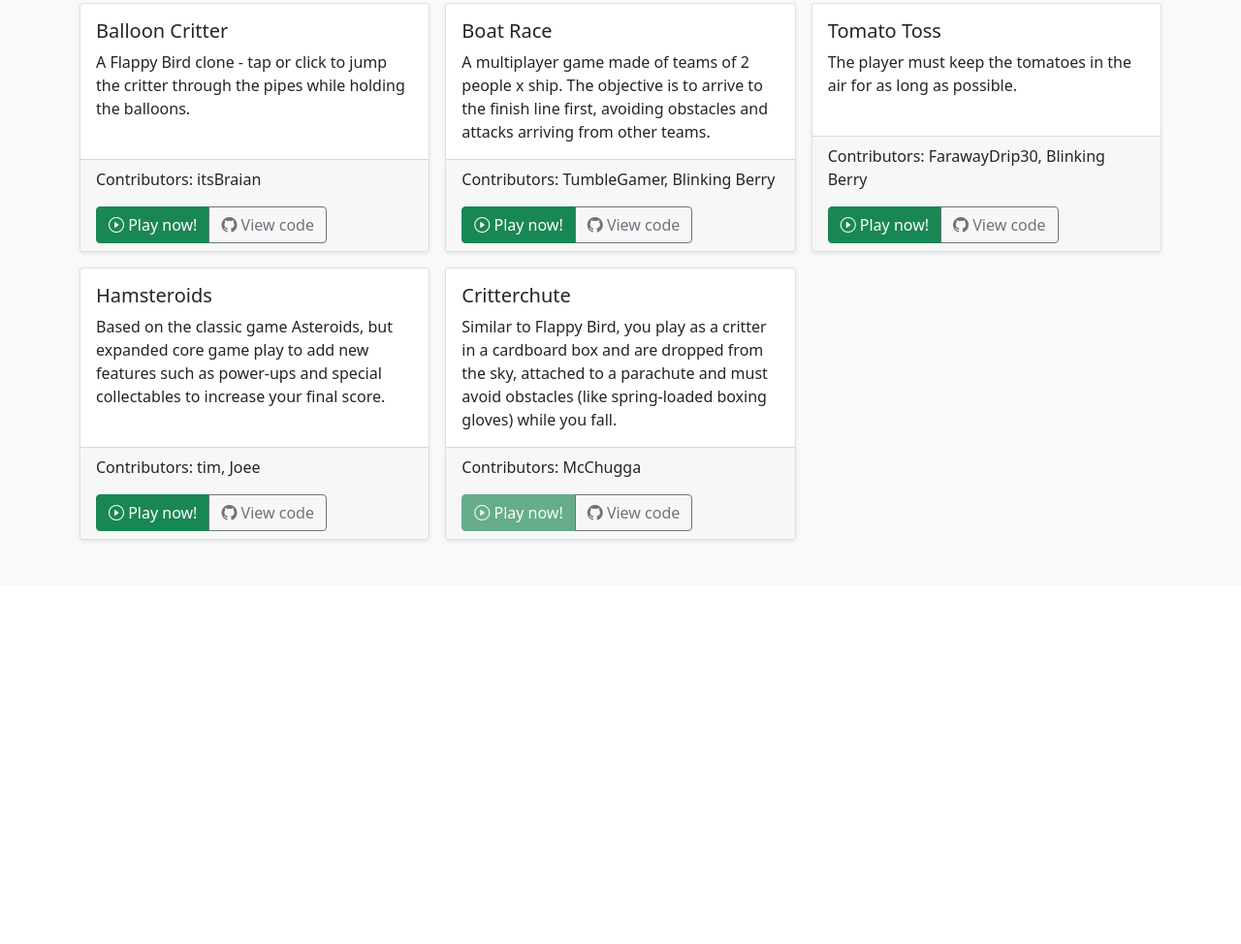
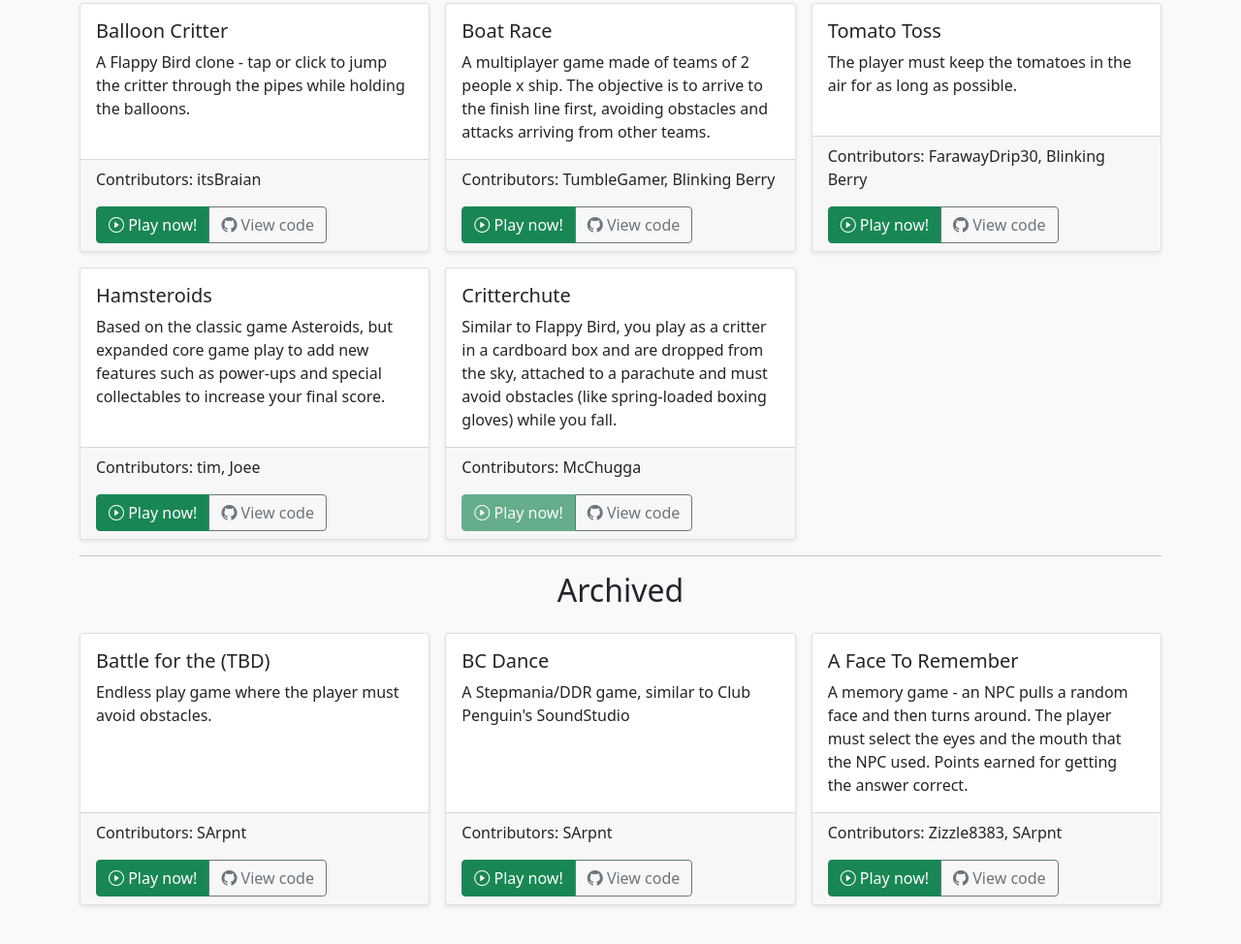
Before and after one commit to TheCritterCircle/thecrittercircle.github.io, a plain HTML site: page index.html in a window 1280 px wide. Shown: the part 469-1443 px from the top of the page at 97% size. Before the commit the page ends 1074 px from the top, so only its background shows below. Drawn offline with nearby package versions, Linux system fonts and the light colour scheme.

Commit message:
Add archived projects

```diff
--- a/index.html
+++ b/index.html
@@ -107,6 +107,61 @@
                             </div>
                         </div>
                     </div>
+                    <hr />
+                    <h2 class="fw-light text-center mb-4">Archived</h2>
+                    <div class="row row-cols-1 row-cols-sm-2 row-cols-md-3 g-3 d-flex">
+                        <div class="col d-flex">
+                            <div class="card shadow-sm">
+                                <div class="card-body">
+                                    <h5 class="card-title">Battle for the (TBD)</h5>
+                                    <p class="card-text">Endless play game where the player must avoid obstacles.</p>
+                                </div>
+                                <div class="card-footer">
+                                    <p class="card-text fw-light">Contributors: SArpnt</p>
+                                    <div class="d-flex justify-content-between align-items-center">
+                                        <div class="btn-group">
+                                            <a class="btn btn-md btn-success" href="https://critter.games/battle-for-the-" role="button"><i class="bi-play-circle"></i> Play now!</a>
+                                            <a class="btn btn-md btn-outline-secondary" href="https://github.com/TheCritterCircle/battle-for-the-" role="button"><i class="bi-github"></i> View code</a>
+                                        </div>
+                                    </div>
+                                </div>
+                            </div>
+                        </div>
+                        <div class="col d-flex">
+                            <div class="card shadow-sm">
+                                <div class="card-body">
+                                    <h5 class="card-title">BC Dance</h5>
+                                    <p class="card-text">A Stepmania/DDR game, similar to Club Penguin's SoundStudio</p>
+                                </div>
+                                <div class="card-footer">
+                                    <p class="card-text fw-light">Contributors: SArpnt</p>
+                                    <div class="d-flex justify-content-between align-items-center">
+                                        <div class="btn-group">
+                                            <a class="btn btn-md btn-success" href="https://critter.games/bc-dance" role="button"><i class="bi-play-circle"></i> Play now!</a>
+                                            <a class="btn btn-md btn-outline-secondary" href="https://github.com/TheCritterCircle/bc-dance" role="button"><i class="bi-github"></i> View code</a>
+                                        </div>
+                                    </div>
+                                </div>
+                            </div>
+                        </div>
+                        <div class="col d-flex">
+                            <div class="card shadow-sm">
+                                <div class="card-body">
+                                    <h5 class="card-title">A Face To Remember</h5>
+                                    <p class="card-text">A memory game - an NPC pulls a random face and then turns around. The player must select the eyes and the mouth that the NPC used. Points earned for getting the answer correct.</p>
+                                </div>
+                                <div class="card-footer">
+                                    <p class="card-text fw-light">Contributors: Zizzle8383, SArpnt</p>
+                                    <div class="d-flex justify-content-between align-items-center">
+                                        <div class="btn-group">
+                                            <a class="btn btn-md btn-success" href="https://critter.games/a-face-to-remember" role="button"><i class="bi-play-circle"></i> Play now!</a>
+                                            <a class="btn btn-md btn-outline-secondary" href="https://github.com/TheCritterCircle/a-face-to-remember" role="button"><i class="bi-github"></i> View code</a>
+                                        </div>
+                                    </div>
+                                </div>
+                            </div>
+                        </div>
+                    </div>
                 </div>
             </div>
         </main>
```
